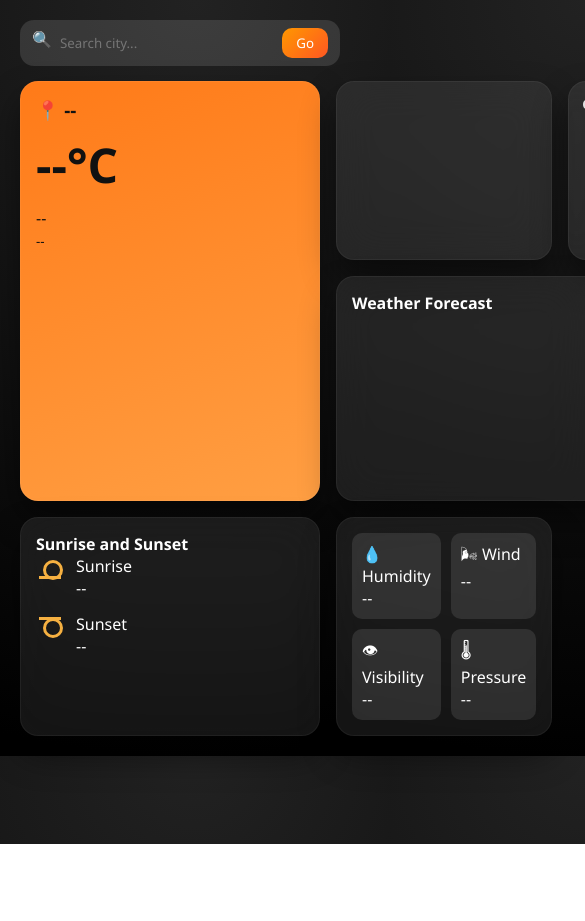
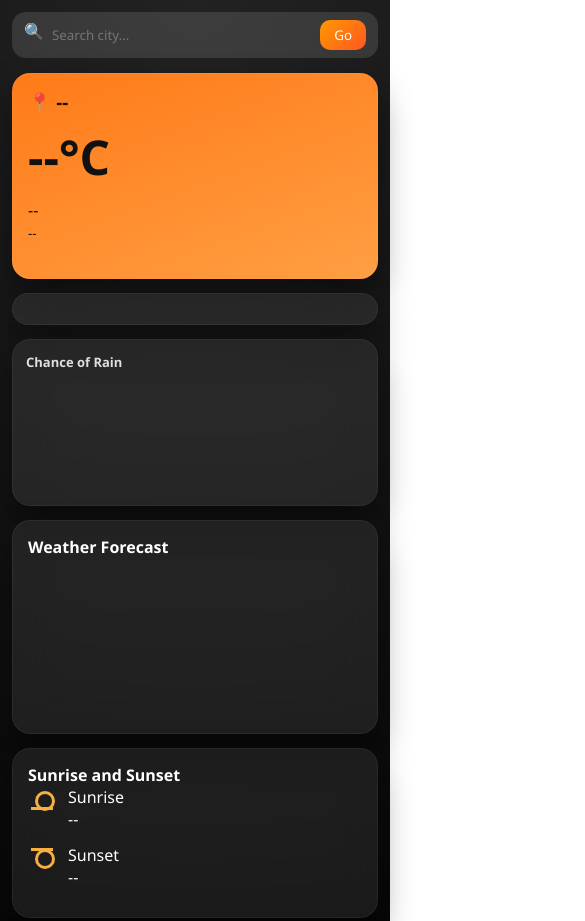
Before and after one commit to Prajwal2004cse/weather-dashboard, a plain HTML site: page index.html in a window 390 px wide. Shown: the top 921 px of the page, 585 px wide, since content can reach past the window. Before the commit the page ends 844 px from the top, so only its background shows below. Drawn offline with nearby package versions, Linux system fonts and the light colour scheme; no server answers.

Commit message:
Enhance responsiveness for mobile and tablet devices
Added responsive styles for mobile and tablet views, including adjustments to layout and padding.

```diff
--- a/style.css
+++ b/style.css
@@ -9,6 +9,7 @@ body {
   background: radial-gradient(circle at top, #222, #000);
   color: white;
   padding: 20px;
+  overflow-x: hidden;
 }
 
 /* Layout */
@@ -180,3 +181,67 @@ body {
   height: 110px !important;
   width: 100% !important;
 }
+
+/* =========================
+   📱 MOBILE (phones)
+========================= */
+@media (max-width: 767px) {
+
+  body {
+    padding: 12px;
+  }
+
+  .search-bar {
+    max-width: 100%;
+  }
+
+  .dashboard {
+    grid-template-columns: 1fr;
+    gap: 14px;
+  }
+
+  .main-card {
+    grid-row: auto;
+    min-height: auto;
+  }
+
+  .forecast-strip {
+    overflow-x: auto;
+    gap: 14px;
+  }
+
+  .forecast-strip .day {
+    min-width: 60px;
+  }
+
+  .graph-card {
+    grid-column: span 1;
+  }
+
+  .stats-card {
+    grid-template-columns: 1fr;
+  }
+
+  .air-card canvas {
+    max-width: 200px;
+    margin: auto;
+  }
+}
+
+/* =========================
+   📲 TABLET (iPad)
+========================= */
+@media (min-width: 768px) and (max-width: 1023px) {
+
+  .dashboard {
+    grid-template-columns: 1fr 1fr;
+  }
+
+  .main-card {
+    grid-row: span 1;
+  }
+
+  .graph-card {
+    grid-column: span 2;
+  }
+}
```
